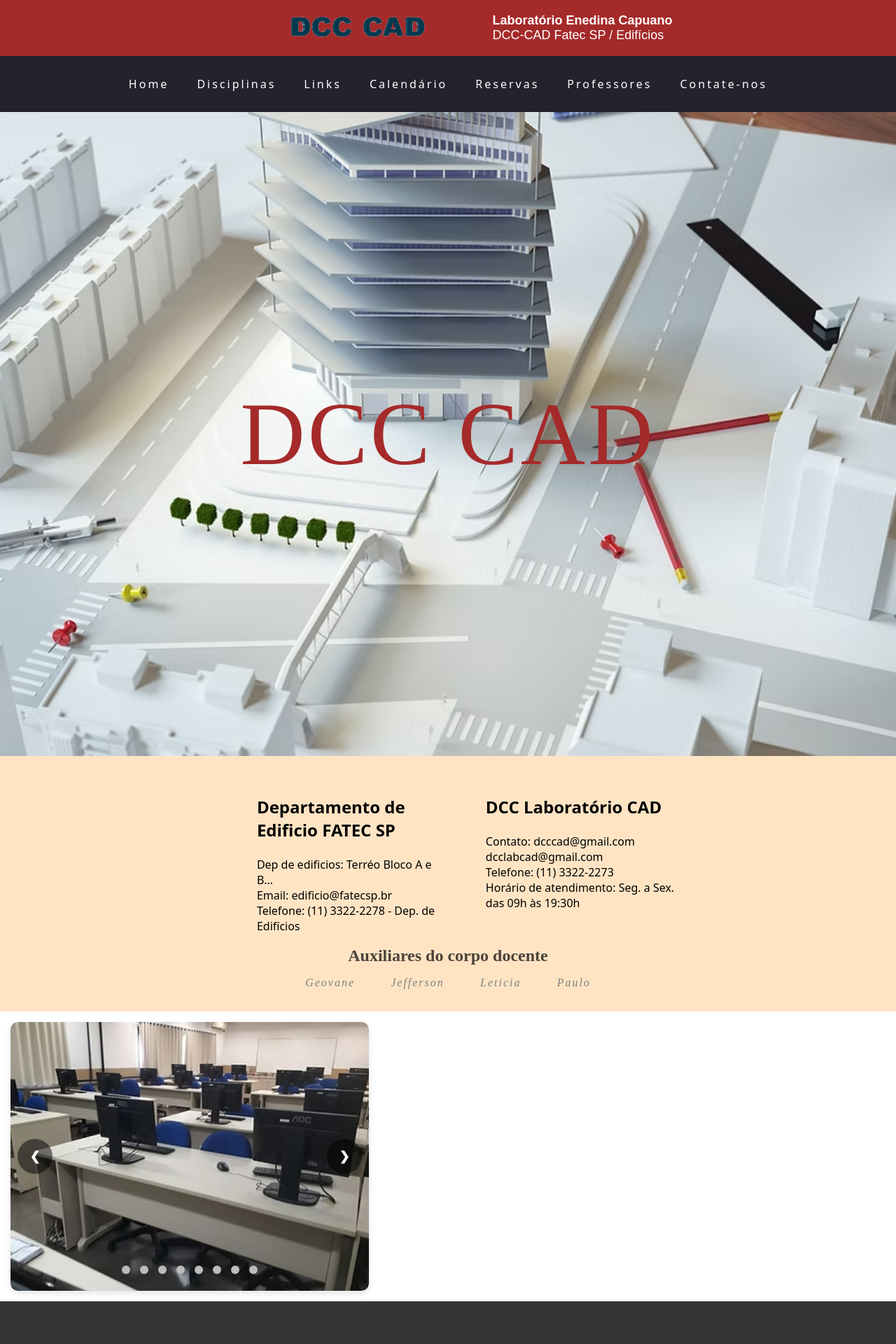
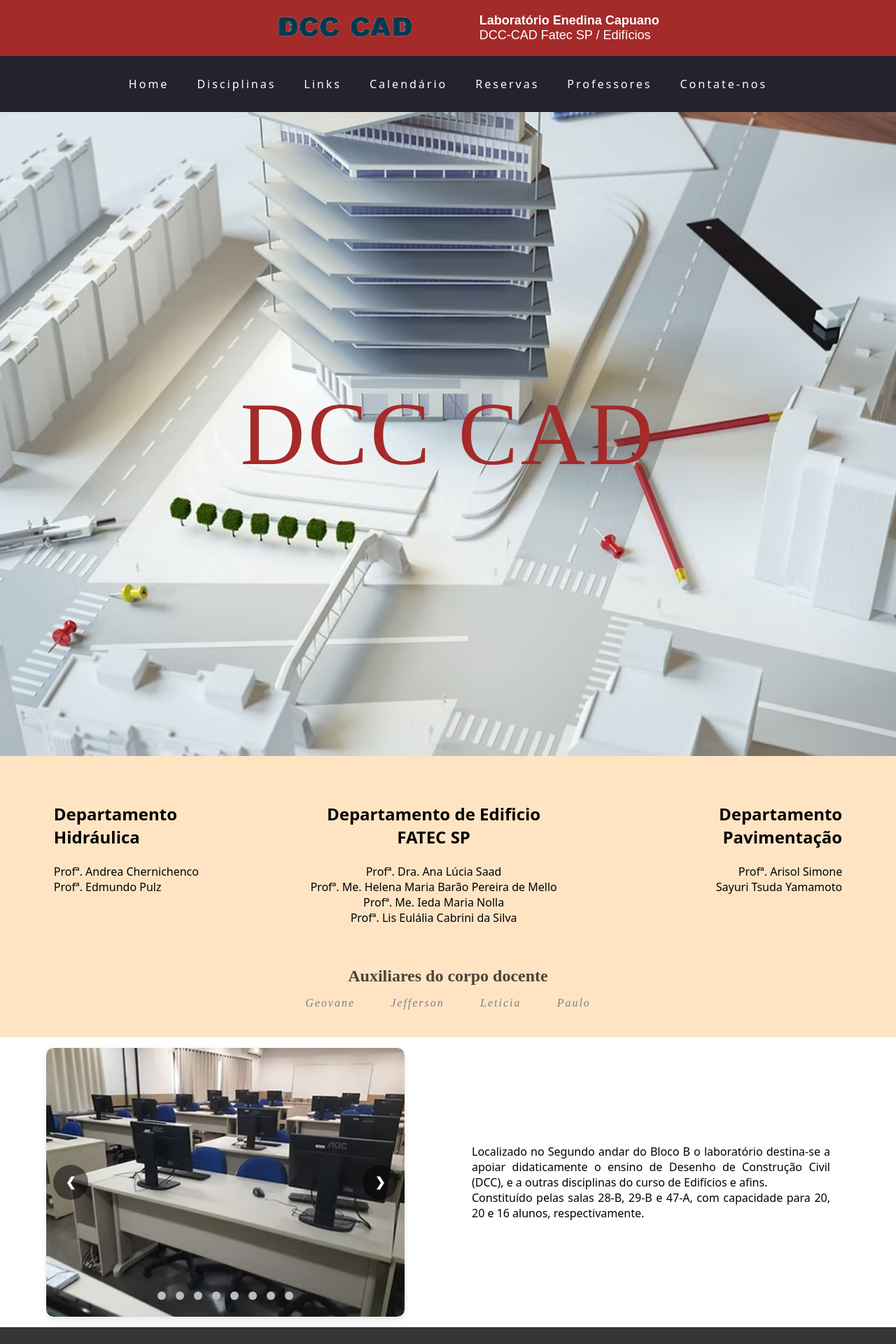
Before and after one commit to DCCCAD/laboratorio, a PHP site: page / in a window 1280 px wide. Shown: the top 1920 px of the page at 70% size. Run offline with PHP 8.4, Linux system fonts and the light colour scheme.

Commit message:
Update Files Index e Reservas .html
Arrumando layout e organizando textos...

```diff
--- a/index.html
+++ b/index.html
@@ -64,34 +64,46 @@
 <main>
         <section class="conteudo-main">
             <div class="container-section">
-                <div class="section-center">
+                    <div class="div-container" id="edificios-container1">
+                        <h2><b>Departamento de Edificio FATEC SP</b></h2>
+                            <br/>
+                        <!--<b>Dep. Edifícios: </b>-->
+                        <p class="profs-edificios-line1">Profª. Dra. Ana Lúcia Saad</p>
+                        <p class="profs-edificios-line2"> Profª. Me. Helena Maria Barão Pereira de Mello</p>
+                        <p class="profs-edificios-line3">Profª. Me. Ieda Maria Nolla</p>
+                        <p class="profs-edificios-line4">Profª. Lis Eulália Cabrini da Silva</p>
+                    </div> <!-- class: div-section  DUPLICATE -->
                     <div class="display-container">
-                        <div class="div-container">
 
-                            <h2><b>Departamento de Edificio FATEC SP</b></h2>
+                        <div class="div-container" id="hidraulica-container">
+
+                            <h2><b>Departamento Hidráulica</b></h2>
                             <p>
                                     <br/>
-                                Dep de edificios: Terréo Bloco A e B...
+                                <!--<b>Dep. Hidráulica:</b>-->
+                                Profª. Andrea Chernichenco
                                     <br/>
-                                Email: edificio@fatecsp.br
+                                Profª. Edmundo Pulz
+                            </p>
+                        </div>
+
+                        <div class="div-container" id="edificios-container2">
+                            <h2><b>Departamento de Edificio FATEC SP</b></h2>
                                 <br/>
-                                Telefone: (11) 3322-2278 - Dep. de Edifícios
-                            </p>
+                            <!--<b>Dep. Edifícios: </b>-->
+                            <p class="profs-edificios-line1">Profª. Dra. Ana Lúcia Saad</p>
+                            <p class="profs-edificios-line2"> Profª. Me. Helena Maria Barão Pereira de Mello</p>
+                            <p class="profs-edificios-line3">Profª. Me. Ieda Maria Nolla</p>
+                            <p class="profs-edificios-line4">Profª. Lis Eulália Cabrini da Silva</p>
+                        </div> <!-- class: div-section  DUPLICATE -->
+
+                        <div class="div-container" id="pavimentacao-container">
+                                <h2><b>Departamento Pavimentação</b></h2>
+                                    <br/>
+                                <p>Profª. Arisol Simone</p>
+                                <p>Sayuri Tsuda Yamamoto</p>
                         </div> <!-- class: div-section -->
-                        <br/>
-                        <div class="div-container" id="div-container2">
 
-                            <h2><b>DCC Laboratório CAD</b></h2>
-                            <p>
-                                <br/>
-                                Contato: dcccad@gmail.com &nbsp;
-                                dcclabcad@gmail.com
-                                <br/>
-                                Telefone: (11) 3322-2273
-                                <br/>
-                                Horário de atendimento: Seg. a Sex. das 09h às 19:30h
-                            </p>
-                        </div> <!-- class: div-section -->
                     </div>
 
                     <div class="div-container-auxiliares">
@@ -105,10 +117,9 @@
                             <li class="li-aux-container"><i class="i-aux-container"><a class="a-aux-container" href="#footer">Paulo    </a></i></li>
                         </ul>
                     </div><!-- class: div-section-auxiliares -->
-                </div><!-- class: section-center -->
             </div><!-- class: container-section -->
         </section>
-
+        <div class="display-carrosseul">
             <div class="carrossel-container">
                 <div class="carrossel-slide">
                     <div class="slide" style="background-image: url(./images/labcad01.jpg);"></div>
@@ -133,6 +144,14 @@
                     <span class="dot" onclick="currentSlide(8)"></span>
                 </div>
             </div>
+            <div class="text-laboratorio">
+                <p>
+                    Localizado no Segundo andar do Bloco B o laboratório destina-se a apoiar didaticamente o ensino de Desenho de Construção Civil (DCC), e a outras disciplinas do curso de Edifícios e afins.
+                        <br />
+                     Constituído pelas salas 28-B, 29-B e 47-A, com capacidade para 20, 20 e 16 alunos, respectivamente.
+                </p>
+            </div>
+        </div>
     </main>
 
     <!--*********************** FOOTER ****************************-->
@@ -141,6 +160,34 @@
             <source media="(max-width: 500px)" srcset="./images/logofatec.png"/>
 
         </picture>-->
+        <div class="display-footer">
+            <div class="div-container">
+
+                <h2><b>Departamento de Edificio FATEC SP </b></h2>
+                <p>
+                        <br/>
+                    Localizado: Terréo (Bloco A e B)
+                        <br/>
+                    Email: edificio@fatecsp.br
+                        <br/>
+                    Telefone: (11) 3322-2278
+                </p>
+            </div> <!-- class: div-section -->
+            <br/>
+            <div class="div-container" id="div-container2">
+
+                <h2><b>DCC Laboratório CAD</b></h2>
+                <p>
+                        <br/>
+                    Contatos: dcccad@gmail.com &nbsp;
+                    dcclabcad@gmail.com
+                        <br/>
+                    Telefone: (11) 3322-2273
+                        <br/>
+                    Horário de atendimento: Seg. a Sex. das 09h às 19:30h
+                </p>
+            </div> <!-- class: div-section -->
+        </div>
         <div class="display-footer">
             <div class="display-footer2">
                 <div class="footer-col">
@@ -195,6 +242,8 @@
                     Email: ...@fatecsp.br
                 </p> <!-- class: p-footer -->
             </div>
+
+
         </div>
 
         <span id="span-img-footer"></span>
--- a/reservas.html
+++ b/reservas.html
@@ -63,7 +63,7 @@
 <main>
     <section class="conteudo-main">
         <div class="section-center">
-            <form class="reserva-cad" name="Reserva-Laboratorio" action="https://formsubmit.co/b092a3476a9e1d898ccfc6c73c4a1ef7" method="POST" >
+            <form class="reserva-cad" name="Reserva-Laboratorio" action="https://formsubmit.co/b092a3476a9e1d898ccfc6c73c4a1ef7" method="POST">
                 <h2 class="titulo-informativo">Reversa Laboratorio</h2>
                 <label for="curso">Curso/Disciplina *</label>
                 <input type="text" name="Curso_Disciplina" id="curso" placeholder="Ex: Desenhos de Construção Civil" required>
--- a/styles/background.css
+++ b/styles/background.css
@@ -19,7 +19,7 @@
     /*text-transform: uppercase;*/
     color: brown;
     transition: 0.3s;
-}.a-logo:hover { opacity: 0.7; }
+}.a-logo:hover { color: /*tomato* red* maroon* firebrick*/ darkred /*crimson; opacity: 0.7;*/ }
 
  /***************************************************/
 /*********************** IDs ***********************/
--- a/styles/responsive.css
+++ b/styles/responsive.css
@@ -40,7 +40,7 @@
 @media (max-width: 700px){ /*Titulo do background RED */
     /*#banner-titulo { font-size: medium; }*/
 }
-/**------------------ CONFIGURAÇÕES DE RESOLUÇÃO ALTA ------------------**/
+
 
 
 
@@ -86,7 +86,6 @@
         #cad-logo{ height: 9vh; }
     }*/
 }
-/**------------------ CONFIGURAÇÕES DE RESOLUÇÃO ALTA ------------------**/
 
 
 
@@ -109,7 +108,7 @@
     }*/
     /*.a-logo:after{content: "";}*/
 }
-/**------------------ CONFIGURAÇÕES DE RESOLUÇÃO ALTA ------------------**/
+
 
 
 
@@ -118,18 +117,35 @@
 /*********************** SECTION.CSS ***********************/
 /*CONTEÚDO PRINCIPAL*/
 /*LAYOUT DO TEXTO*/
+@media(max-width: 524px) { #hidraulica-container, #pavimentacao-container { text-align: center; } }
 @media(min-width: 475px){
-    .display-container { display: flex; }
+    /*section*/
     .ul-aux-container { display: flex; justify-content: center; }
+    @media(min-width: 525px){
+        .display-container { display: flex; }
+        div[id="hidraulica-container"] { text-align: start; }
+        div[id="pavimentacao-container"] { text-align: end; }
+    }
 }
+@media(max-width:  999px){ div[id="edificios-container1"]{ display: block; } div[id="edificios-container2"]{ display: none; } }
+@media(min-width: 1000px){ div[id="edificios-container1"]{ display: none; } div[id="edificios-container2"]{ display: block; } }
 
 /*CARROSSEL SECTION*/
 /*LAYOUT CARROSSEL*/
 @media(min-width: 700px){
-    .carrossel-container { width: 40%; height: 30vw; }
+    .carrossel-container { width: 40%; margin: 15px auto; height: 30vw; }
+    .display-carrosseul { display: flex; }
+    .text-laboratorio { width: 40%; margin-right: 5vw; }
     .slide { height: 30vw; }
+    @media(min-width: 1400px){ .text-laboratorio { width: 30%; margin-right: 15vw; }
+        .carrossel-container {
+            width: 40%;
+            margin: 15px auto;
+            height: 30vw;
+        }.slide { height: 32vw; }
+    }
 }
-/**------------------ CONFIGURAÇÕES DE RESOLUÇÃO ALTA ------------------**/
+
 
 
 
@@ -162,37 +178,41 @@
     }
     /*.logo-fatec-footer { display: none; }*/
 
-
 }
 /**------------------ CONFIGURAÇÕES DE RESOLUÇÃO ALTA ------------------**/
 @media(min-width: 850px){
     @media(max-width: 899px){#img-responsive { width: 70%; }}
-    @media(max-width: 900px){#img-responsive { width: 60%; }}
+    /*@media(max-width: 900px){#img-responsive { width: 60%; }}*/
     @media(min-width: 1200px){#img-responsive{ width: 50%; }}
-}
+}@media(min-width: 1000px){ #banner-titulo { width: 23vw; justify-content: center; } }
 @media(min-width: 1200px){
     @media(max-width: 1599px){#banner-titulo { font-size: large; }}
 }
 @media(min-width: 1600px ){
-    @media(max-width:1799px){.banner{ font-size: x-large; }
+    @media(max-width:1799px){#banner-titulo{ font-size: large; }
                              .p-footer { font-size: large; }
     }
 }@media(max-width: 1799px){ p[class="p-footer"]{ line-height: 25px; } }
 @media(min-width: 1800px){
     @media(max-width: 2199px){
-        .banner{ font-size: x-large; }
+        /*banner*/
+        #banner-titulo{ font-size: x-large; }
 
+        /*menu*/
         .navbar-header { font-size: x-large; }
         .ul-menu-header .li-menu-header { margin: auto 50px; }
 
-        .dcc-background { font-size: xx-large; }
-        .div-container { font-size: x-large; }
+        /*background*/
+        /*.dcc-background { font-size: xx-large; }*/
+        .div-container { font-size: large; }
 
-        .div-container-auxiliares { font-size: x-large;}
-        #b-aux-container { font-size: xx-large; }
+        /*section - main*/
+        .div-container-auxiliares { font-size: large;}
+        #b-aux-container { font-size: x-large; }
 
-        .h2-footer { font-size: xx-large; }
-        .p-footer { font-size: x-large; line-height: 25px; }
+        /*footer*/
+        .h2-footer { font-size: x-large; }
+        .p-footer { font-size: large; line-height: 25px; }
         .copy-right-footer { font-size: medium; }
     }
 }
@@ -200,17 +220,21 @@
 @media(min-width: 2200px){
     @media(max-width: 2799px){
         /*banner*/
-        .banner{ font-size: xx-large; }
+        .banner, .navbar-header { height: 100px; }
+        #banner-titulo{ font-size: xx-large; }
+
         /*menu*/
         .navbar-header { font-size: x-large; }
         .ul-menu-header .li-menu-header { margin: auto 50px; }
+
         /*background*/
-        .a-logo { font-size: xx-large; }
+        /*.a-logo { font-size: xx-large; }*/
         /*section - main*/
         .div-container { font-size: x-large; }
 
         .div-container-auxiliares { font-size: x-large;}
         #b-aux-container { font-size: xx-large; }
+
         /*footer*/
         .h2-footer { font-size: xxx-large; }
         .p-footer { font-size: xx-large; }
@@ -220,13 +244,18 @@
 
 @media(min-width: 2800px){
     /*banner - menu*/
-    #banner-titulo .navbar-header { height: 150px; }
-    .banner .navbar-header { font-size: xxx-large; }
+    .banner, .navbar-header { height: 150px; }
+    #banner-titulo, .navbar-header { font-size: xxx-large; }
+
+    /*menu*/
+    .ul-menu-header .li-menu-header { margin: auto 50px; }
+
     /*section - main*/
     .div-container { font-size: xx-large; }
 
     .div-container-auxiliares { font-size: xx-large;}
     #b-aux-container { font-size: xxx-large; }
+
     /*footer*/
     .h2-footer { font-size: xxx-large; }
     .p-footer { font-size: xx-large; }
--- a/styles/section.css
+++ b/styles/section.css
@@ -6,13 +6,13 @@
 .container-section {
     background-color: bisque;
     justify-content: center;
-    padding: 2vh 0vw;
+    padding: 3vh 0vw;
     display: grid;
 }
-
+.display-container { margin: 2vw; }
 .div-container {
-    margin-left: 4vw;
-    margin-top: 5vh;
+    margin: 2vh 4vw;
+    /*margin-top: 3vh;*/
     font-family: system-ui, -apple-system, BlinkMacSystemFont, 'Segoe UI', Roboto, Oxygen, Ubuntu, Cantarell, 'Open Sans', 'Helvetica Neue', sans-serif;
 }
 .div-container-auxiliares {
@@ -49,8 +49,8 @@
  /************************ CARROSSEL SECTION ******************/
 .carrossel-container { /*posicionar no meio e adionar texto*/
     position: relative;
-    margin: 15px;
-    /*width: 40%;*/
+    margin: 15px auto;
+    width: 90%;
     height: 75vw;
     /*
     display: flex;
@@ -123,6 +123,15 @@
 .dot:hover {
     background-color: #717171;
 }
+.text-laboratorio {
+    /*margin-right: 5vw;*/
+    padding: 30px;
+    /*width: 40%;*/
+    text-align: justify;
+    display: flex;
+    align-items: center;
+    font-family: system-ui, -apple-system, BlinkMacSystemFont, 'Segoe UI', Roboto, Oxygen, Ubuntu, Cantarell, 'Open Sans', 'Helvetica Neue', sans-serif;
+}
 
 
 /**************** PAGE 2 - RESERVAS.HTML*********************/
@@ -174,8 +183,10 @@ div[class="grade-lab"]{
 
  /****************************************/
 /*                  IDs                 */
+
+div[id="edificios-container1"], div[id="edificios-container2"] { text-align: center; }
+div[id="hidraulica-container"], div[id="pavimentacao-container"] { margin-top: 2vh; }
+
 #b-aux-container { /*margin: auto;*/opacity: 0.7; font-size: var(--fontsz-x);}
-#div-container2{
-    padding-left: 0vh 2vw;
-}
+/*#div-container2{ padding-left: 0vh 2vw; }*/
 img[id="gradeAula"] { width: 100%; }
```
Lines whose indentation alone changed are shown as unchanged.
